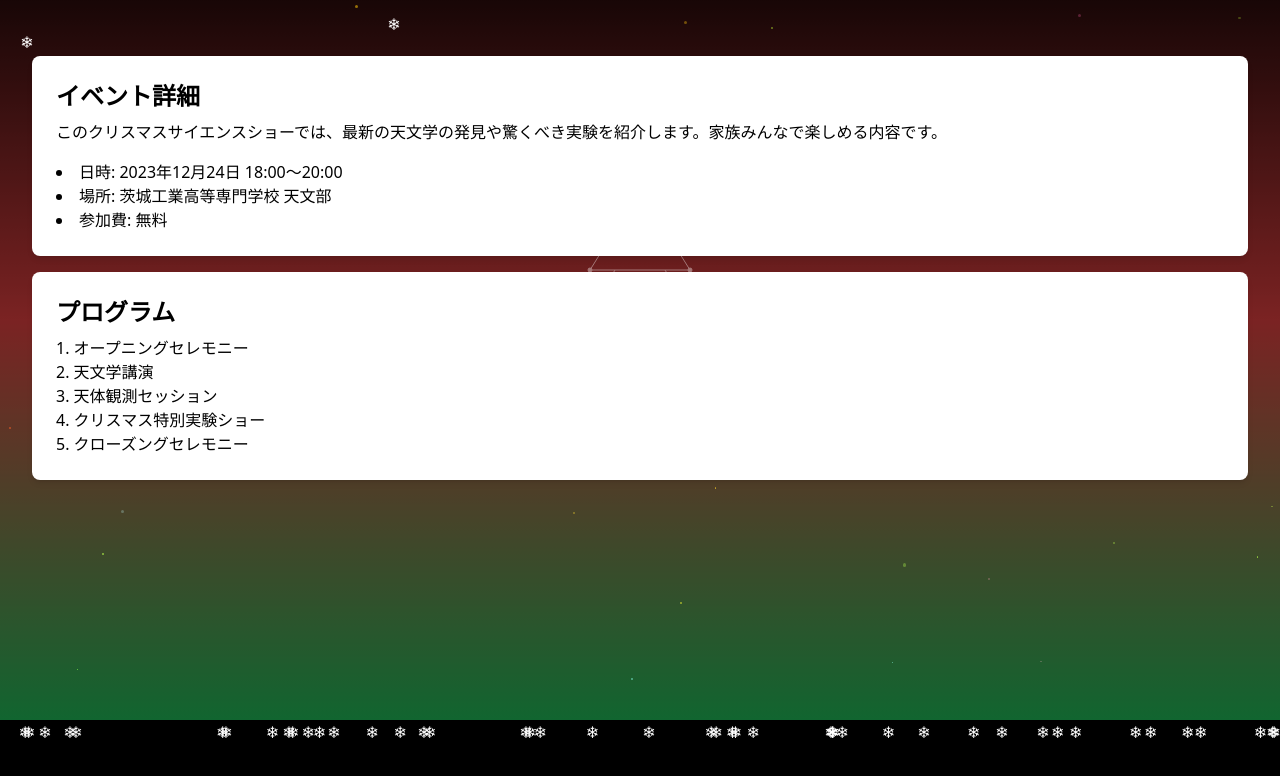
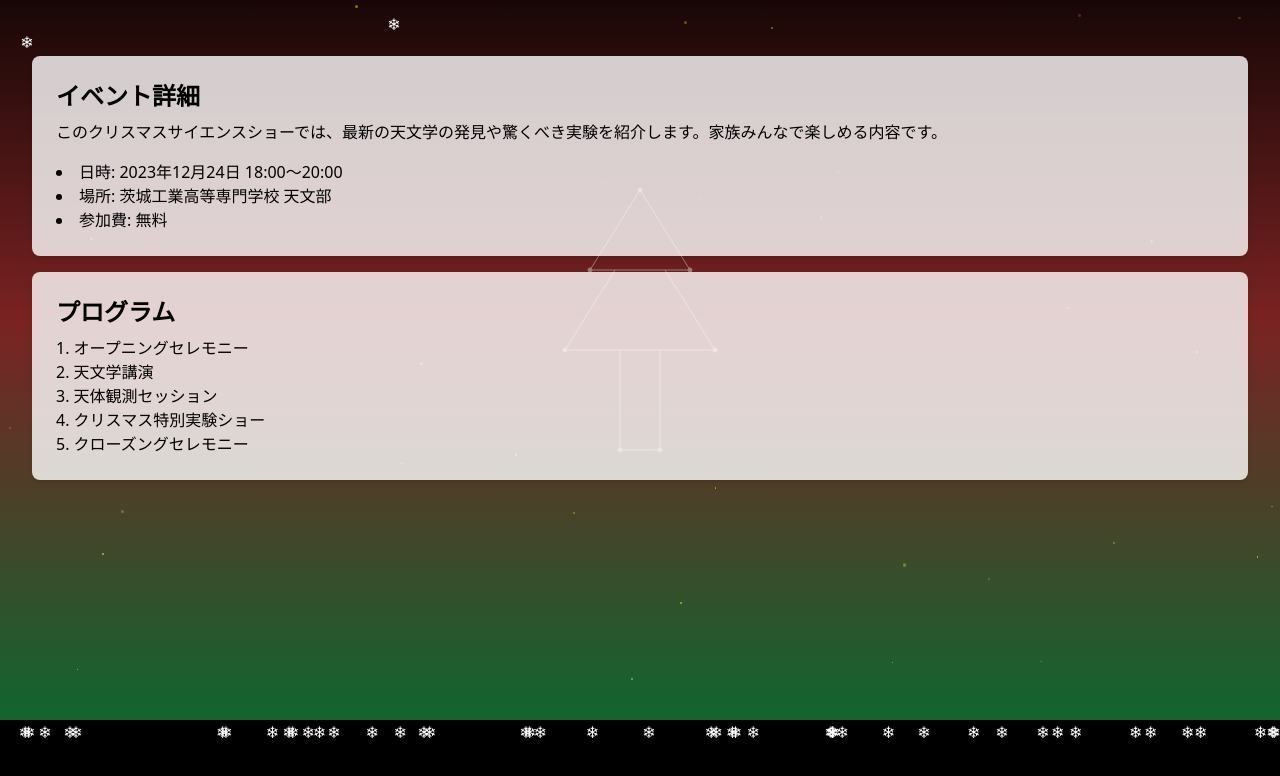
Before and after one commit to fukayatti0/astronomy-club-at-nitic-christmas, an Astro site: page / in a window 1280 px wide. Shown: the part 80-856 px from the top of the page. Built offline with nearby package versions, Linux system fonts and the light colour scheme; Astro itself is replaced by a stand-in of ours.

Commit message:
ヘッダーのロゴ画像を更新し、ファビコンをWebP形式に変更。イベントページの画像表示をコメントアウトし、スタイリングを改善。背景の透明度を調整し、アニメーションのスタイルを整理。

```diff
--- a/src/components/AstroChristmasBackground.tsx
+++ b/src/components/AstroChristmasBackground.tsx
@@ -63,7 +63,7 @@ const AstroChristmasBackground: React.FC<{ children: React.ReactNode }> = ({
           />
         ))}
         {/* Northern Lights Effect */}
-        <div className="absolute inset-0 bg-gradient-to-t from-green-500  via-red-500 to-black animate-aurora" />
+        <div className="absolute inset-0 bg-gradient-to-t from-green-500 via-red-500 to-black animate-aurora" />
         {/* Christmas Tree Constellation */}
         <div className="absolute left-1/2 top-1/2 transform -translate-x-1/2 -translate-y-1/2">
           <svg width="200" height="300" className="opacity-40">
--- a/src/components/header.tsx
+++ b/src/components/header.tsx
@@ -1,6 +1,6 @@
 import React, { useState } from "react";
 import { Image } from "@unpic/react";
-import LogoImage from "/public/image.webp?url";
+import LogoImage from "/public/Logo.webp?url";
 import XLogo from "/public/x-logo.svg?url";
 import InstagramLogo from "/public/Instagram-logo.svg?url";
 
--- a/src/layouts/Layout.astro
+++ b/src/layouts/Layout.astro
@@ -14,7 +14,7 @@ const { title } = Astro.props;
     <meta charset="UTF-8" />
     <meta name="description" content="Astro description" />
     <meta name="viewport" content="width=device-width" />
-    <link rel="icon" type="image/svg+xml" href="/favicon.svg" />
+    <link rel="icon" type="image/svg+xml" href="/favicon.webp" />
     <meta name="generator" content={Astro.generator} />
     <title>{title}</title>
   </head>
--- a/src/pages/Event/WorkShop.astro
+++ b/src/pages/Event/WorkShop.astro
@@ -41,11 +41,11 @@ const events = [
         {
           events.map((event) => (
             <div class="bg-white/80 p-6 rounded-lg shadow-lg transform transition duration-500 hover:scale-105 hover:shadow-2xl border-2 border-green-500">
-              <img
+              {/* <img
                 src={event.image}
                 alt={event.title}
                 class="w-full h-48 object-cover rounded-md"
-              />
+              /> */}
               <h2 class="text-xl font-bold mt-4">
                 <span class="bg-gradient-to-r from-red-500 to-green-500 bg-clip-text text-transparent">
                   {event.title}
--- a/src/pages/index.astro
+++ b/src/pages/index.astro
@@ -8,7 +8,7 @@ import AstroChristmasBackground from "../components/AstroChristmasBackground";
     <div class="container mx-auto px-4 py-10">
       <body class="bg-gray-100 text-gray-900">
         <main class="p-4">
-          <section class="bg-white shadow-md rounded-lg p-6 mb-4">
+          <section class="bg-white/80 shadow-md rounded-lg p-6 mb-4">
             <h2 class="text-2xl font-semibold mb-2">イベント詳細</h2>
             <p class="mb-4">
               このクリスマスサイエンスショーでは、最新の天文学の発見や驚くべき実験を紹介します。家族みんなで楽しめる内容です。
@@ -19,7 +19,7 @@ import AstroChristmasBackground from "../components/AstroChristmasBackground";
               <li>参加費: 無料</li>
             </ul>
           </section>
-          <section class="bg-white shadow-md rounded-lg p-6">
+          <section class="bg-white/80 shadow-md rounded-lg p-6">
             <h2 class="text-2xl font-semibold mb-2">プログラム</h2>
             <ol class="list-decimal list-inside">
               <li>オープニングセレモニー</li>
```
Also changed, not shown: public/Logo.webp (renamed from public/image.webp), public/favicon.svg (deleted), public/favicon.webp (added). Lines whose indentation alone changed are shown as unchanged.
